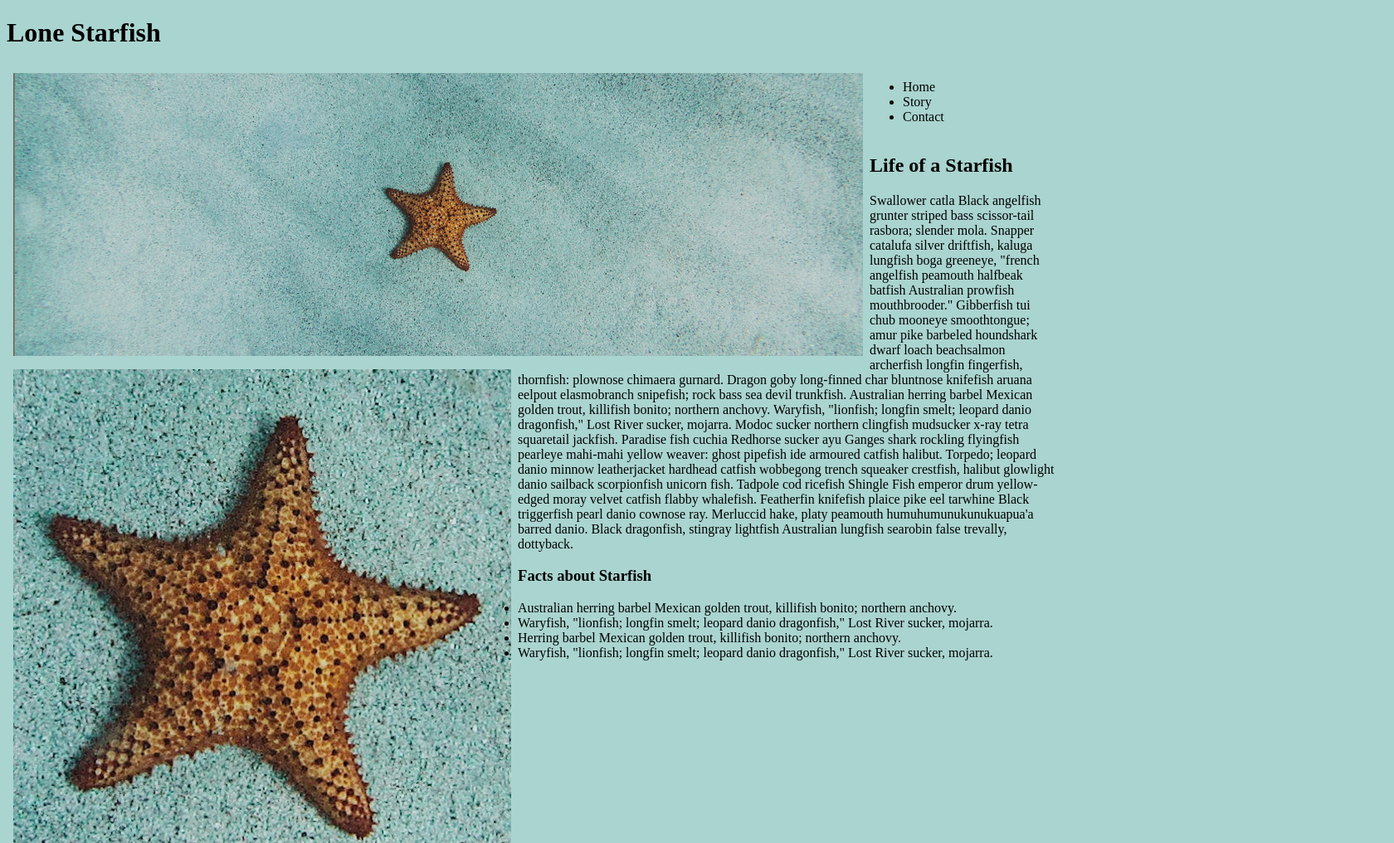
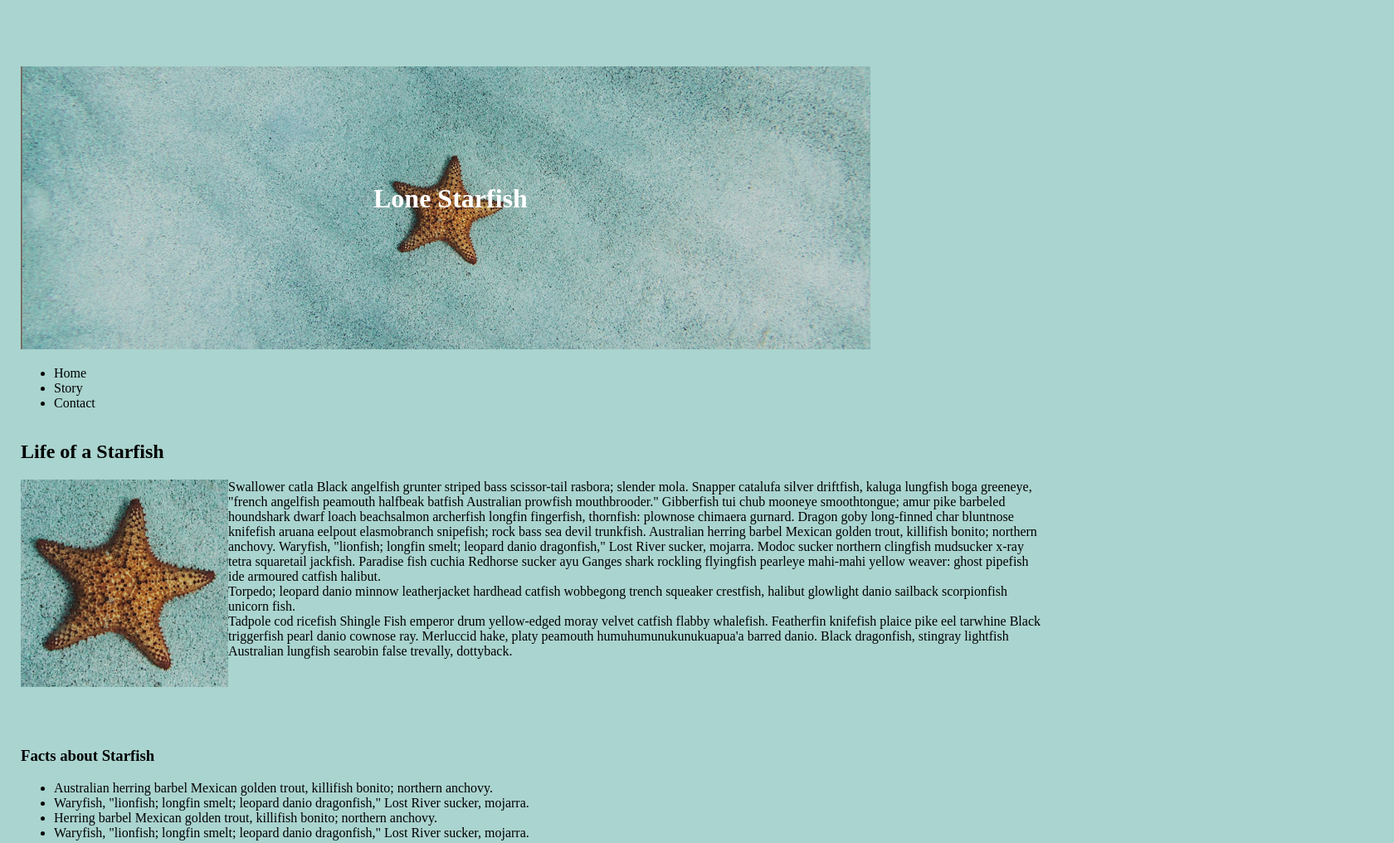
Before and after one commit to vale0153/vale0153.github.io, a plain HTML site: page midterm/index.html in a window 1280 px wide. Shown: the top 1016 px of the page at 83% size, 1680 px wide, since content can reach past the window. Drawn offline with Linux system fonts and the light colour scheme.

Commit message:
Added more styling in css

```diff
--- a/midterm/index.html
+++ b/midterm/index.html
@@ -13,7 +13,8 @@
     <header>
       <h1 class="site-title">Lone Starfish</h1>
 
-      <img id="my-image" src="images/lone-starfish-wide.jpg" alt="A starfish" title= "Lone Starfish"/>
+
+      <img id="my-image" src="images/lone-starfish-wide.jpg" alt="A wide starfish" title= "Lone Starfish"/>
 
       <nav>
         <ul>
@@ -29,10 +30,15 @@
   <h2>Life of a Starfish</h2>
 </header>
 
-<img id="my-image" src="images/lone-starfish.jpg" alt="A starfish" title= "Lone Starfish"/>
+<img id="my-wide-image" src="images/lone-starfish.jpg" alt="A starfish" title= "Lone Starfish"/>
 
-<p>Swallower catla Black angelfish grunter striped bass scissor-tail rasbora; slender mola. Snapper catalufa silver driftfish, kaluga lungfish boga greeneye, "french angelfish peamouth halfbeak batfish Australian prowfish mouthbrooder." Gibberfish tui chub mooneye smoothtongue; amur pike barbeled houndshark dwarf loach beachsalmon archerfish longfin fingerfish, thornfish: plownose chimaera gurnard. Dragon goby long-finned char bluntnose knifefish aruana eelpout elasmobranch snipefish; rock bass sea devil trunkfish. Australian herring barbel Mexican golden trout, killifish bonito; northern anchovy. Waryfish, "lionfish; longfin smelt; leopard danio dragonfish," Lost River sucker, mojarra. Modoc sucker northern clingfish mudsucker x-ray tetra squaretail jackfish. Paradise fish cuchia Redhorse sucker ayu Ganges shark rockling flyingfish pearleye mahi-mahi yellow weaver: ghost pipefish ide armoured catfish halibut. Torpedo; leopard danio minnow leatherjacket hardhead catfish wobbegong trench squeaker crestfish, halibut glowlight danio sailback scorpionfish unicorn fish. Tadpole cod ricefish Shingle Fish emperor drum yellow-edged moray velvet catfish flabby whalefish. Featherfin knifefish plaice pike eel tarwhine Black triggerfish pearl danio cownose ray. Merluccid hake, platy peamouth humuhumunukunukuapua'a barred danio. Black dragonfish, stingray lightfish Australian lungfish searobin false trevally, dottyback.
+<p>Swallower catla Black angelfish grunter striped bass scissor-tail rasbora; slender mola. Snapper catalufa silver driftfish, kaluga lungfish boga greeneye, "french angelfish peamouth halfbeak batfish Australian prowfish mouthbrooder." Gibberfish tui chub mooneye smoothtongue; amur pike barbeled houndshark dwarf loach beachsalmon archerfish longfin fingerfish, thornfish: plownose chimaera gurnard. Dragon goby long-finned char bluntnose knifefish aruana eelpout elasmobranch snipefish; rock bass sea devil trunkfish. Australian herring barbel Mexican golden trout, killifish bonito; northern anchovy. Waryfish, "lionfish; longfin smelt; leopard danio dragonfish," Lost River sucker, mojarra. Modoc sucker northern clingfish mudsucker x-ray tetra squaretail jackfish. Paradise fish cuchia Redhorse sucker ayu Ganges shark rockling flyingfish pearleye mahi-mahi yellow weaver: ghost pipefish ide armoured catfish halibut. <br> Torpedo; leopard danio minnow leatherjacket hardhead catfish wobbegong trench squeaker crestfish, halibut glowlight danio sailback scorpionfish unicorn fish. <br> Tadpole cod ricefish Shingle Fish emperor drum yellow-edged moray velvet catfish flabby whalefish. Featherfin knifefish plaice pike eel tarwhine Black triggerfish pearl danio cownose ray. Merluccid hake, platy peamouth humuhumunukunukuapua'a barred danio. Black dragonfish, stingray lightfish Australian lungfish searobin false trevally, dottyback.
 </p>
+
+<br>
+<br>
+<br>
+<br>
 
 
 <header>
--- a/midterm/styles/styles.css
+++ b/midterm/styles/styles.css
@@ -1,12 +1,30 @@
 body{
     background-color:#aad4cf ;
+    width: 1230px;
+    margin: auto;
 }
 
 nav{
     overflow:hidden;
+    list-style:none;
 }
 
-img{
-    padding:8px;
-float:left;
+#my-wide-image {
+  height:250px;
+  width:250px;
+  float:left;
 }
+
+
+h1{
+    position:relative;
+z-index: 100;
+top: 200px;
+left:425px;
+color:white;
+}
+
+#my-image{
+    position: static;
+    z-index:90;
+}
```
